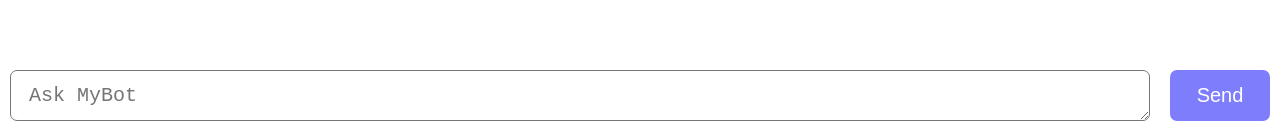
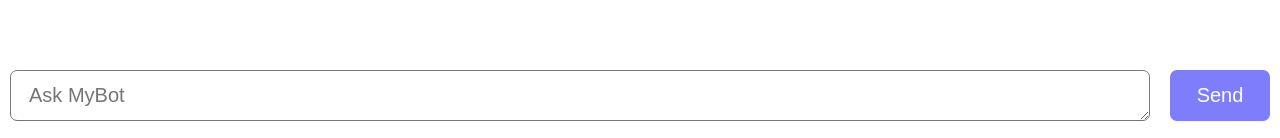
Before and after one commit to akashdpcali-cloud/MyBot, a React (Vite) app: page / in a window 1280 px wide. Shown: the part 659-797 px from the top of the page. Built offline with nearby package versions, Linux system fonts and the light colour scheme.

Commit message:
Update App.css

```diff
--- a/src/App.css
+++ b/src/App.css
@@ -30,6 +30,7 @@
   display: flex;
   min-width: 20px;
   height: fit-content;
+  font-family: arial;
 
 }
 .sendBut{
```
